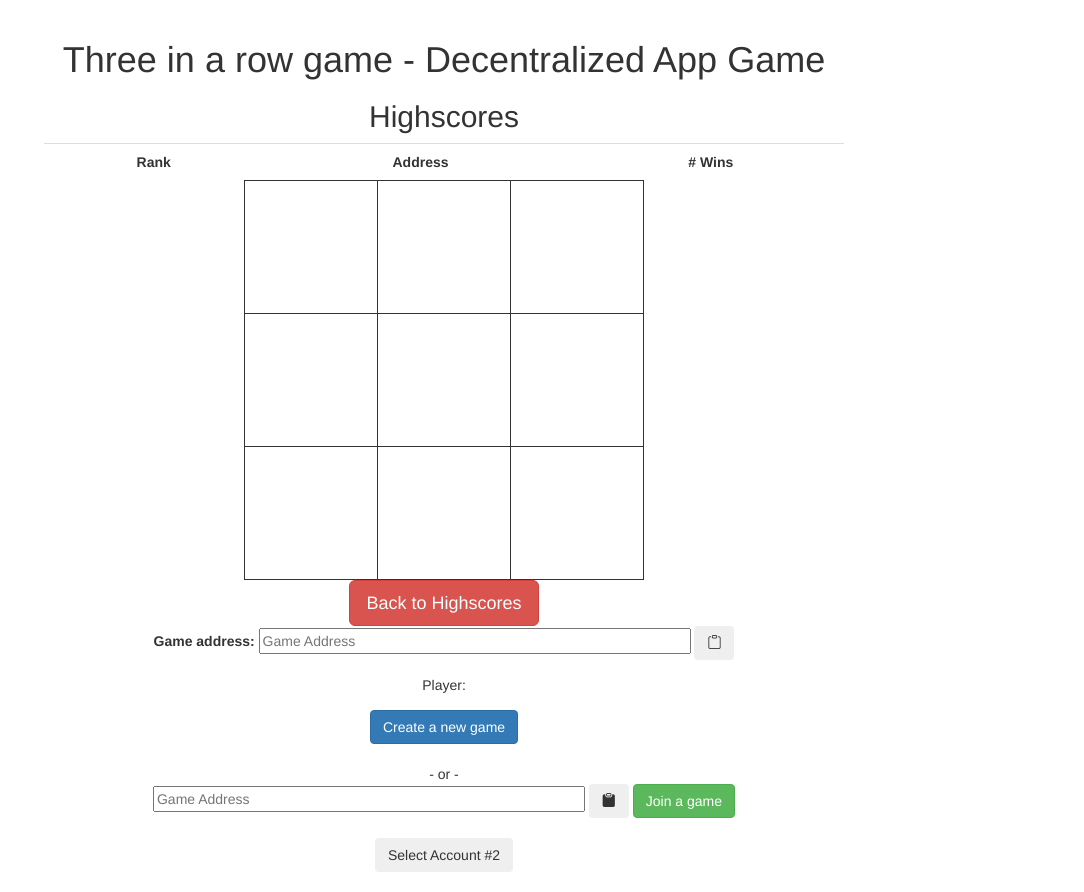
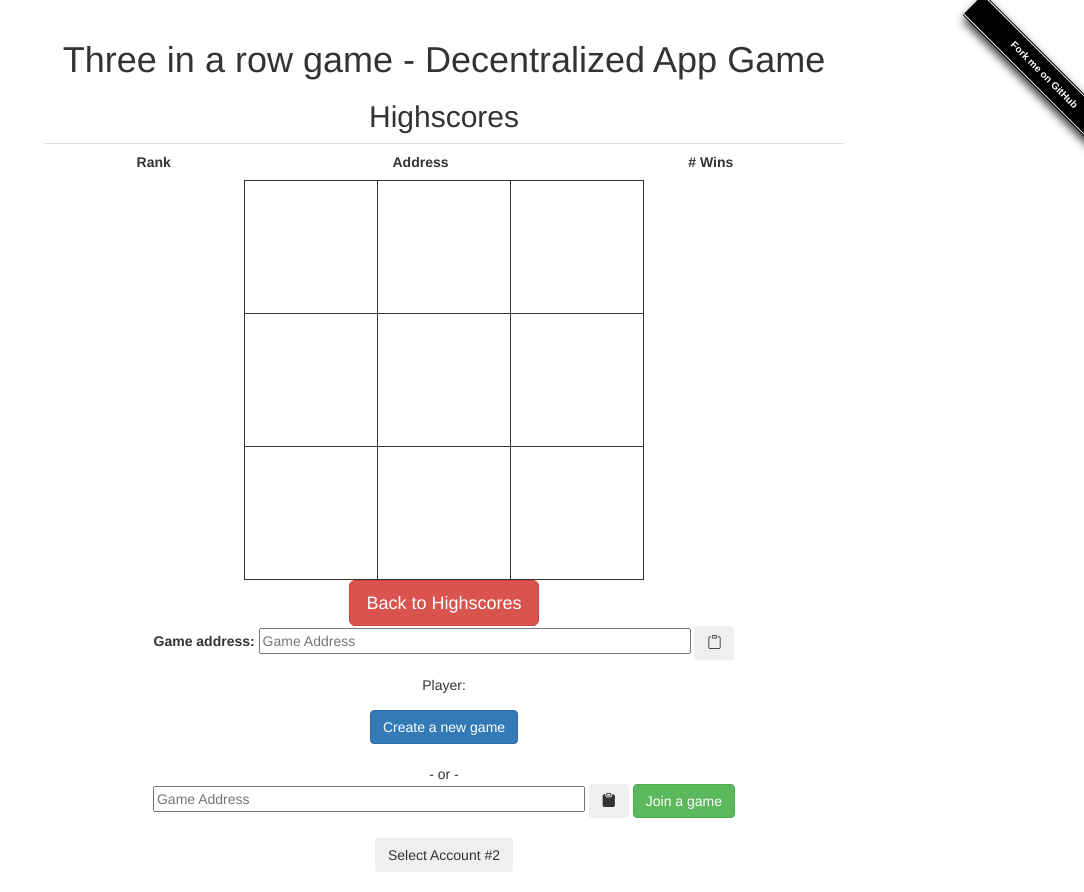
Before and after one commit to hanchiang/complete-crypto-currency-and-blockchain-course-learn-solidity, a website built with webpack: page 4-game-in-html/app/src/index.html in a window 1280 px wide. Shown: the whole page, without its empty margins (196-1280 px from the left). Built offline with nearby package versions, Linux system fonts and the light colour scheme; what truffle-contract, web3 would draw is missing.

Commit message:
Add introduction

```diff
--- a/4-game-in-html/app/package.json
+++ b/4-game-in-html/app/package.json
@@ -4,8 +4,8 @@
   "description": "",
   "private": true,
   "scripts": {
-    "build": "webpack",
-    "dev": "webpack-dev-server"
+    "build": "./node_modules/webpack/bin/webpack.js",
+    "dev": "./node_modules/webpack-dev-server/bin/webpack-dev-server.js"
   },
   "devDependencies": {
     "copy-webpack-plugin": "^5.0.5",
--- a/4-game-in-html/app/src/index.html
+++ b/4-game-in-html/app/src/index.html
@@ -46,6 +46,7 @@
 
     }
   </style>
+  <style>#forkongithub a{background:#000;color:#fff;text-decoration:none;font-family:arial,sans-serif;text-align:center;font-weight:bold;padding:5px 40px;font-size:1rem;line-height:2rem;position:relative;transition:0.5s;}#forkongithub a:hover{background:#c11;color:#fff;}#forkongithub a::before,#forkongithub a::after{content:"";width:100%;display:block;position:absolute;top:1px;left:0;height:1px;background:#fff;}#forkongithub a::after{bottom:1px;top:auto;}@media screen and (min-width:800px){#forkongithub{position:absolute;display:block;top:0;right:0;width:200px;overflow:hidden;height:200px;z-index:9999;}#forkongithub a{width:200px;position:absolute;top:60px;right:-60px;transform:rotate(45deg);-webkit-transform:rotate(45deg);-ms-transform:rotate(45deg);-moz-transform:rotate(45deg);-o-transform:rotate(45deg);box-shadow:4px 4px 10px rgba(0,0,0,0.8);}}</style><span id="forkongithub"><a href="https://github.com/hanchiang/complete-crypto-currency-and-blockchain-course-learn-solidity" target="_blank">Fork me on GitHub</a></span>
   <body class="bg-dark text-white">
     <div class="container">
       <div class="row">
```
Also changed, not shown: README.md.
